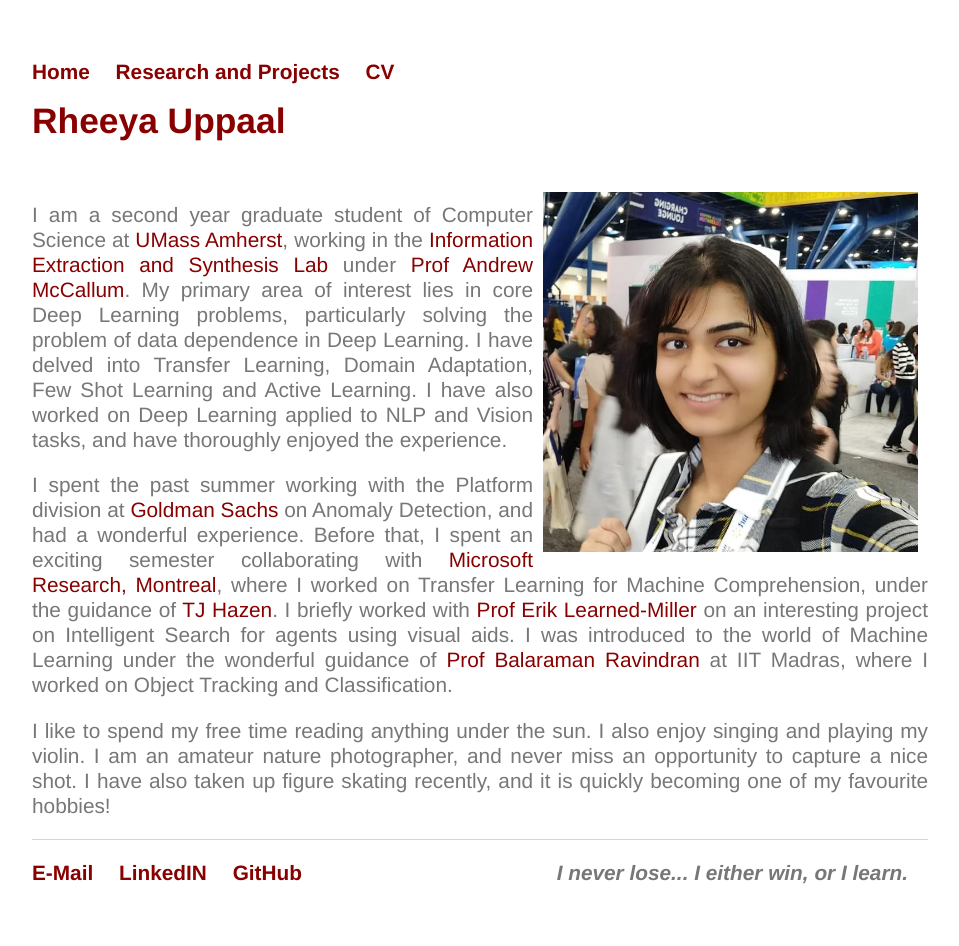
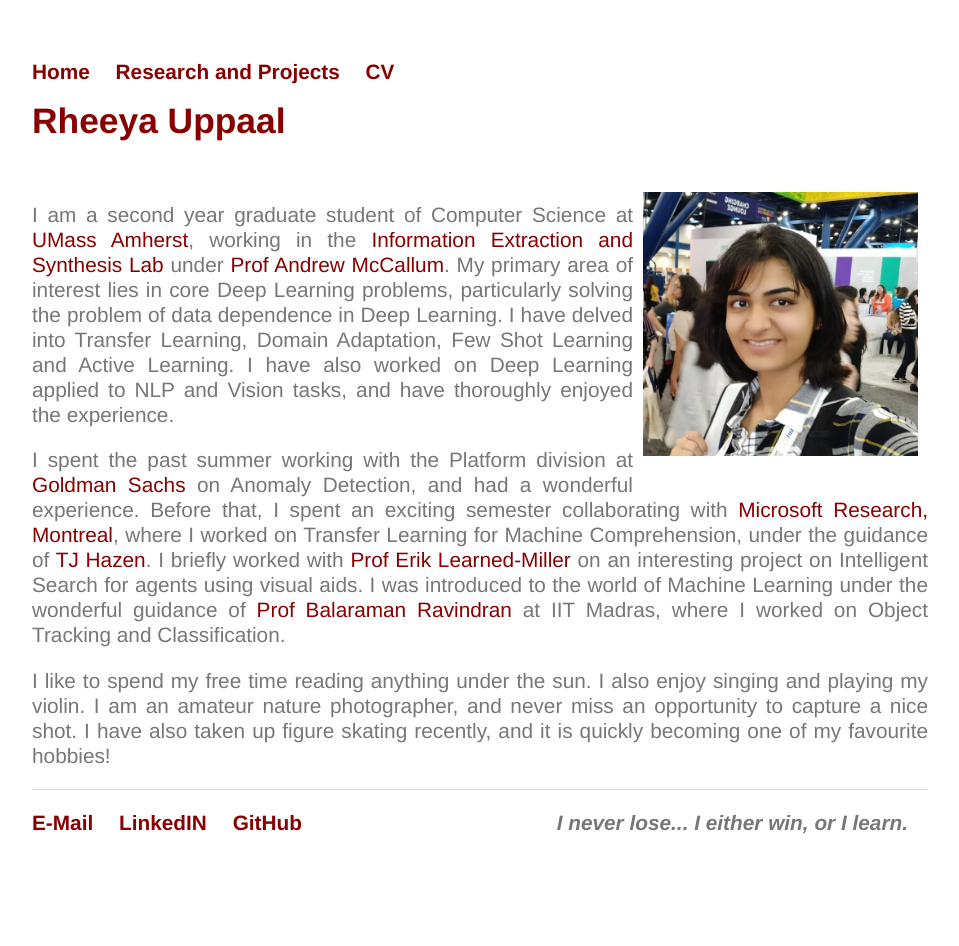
Before and after one commit to Uppaal/Uppaal.github.io, a Jekyll site: the page built from index.html, in a window 1280 px wide. Shown: the whole page, without its empty margins (160-1119 px from the left). Built offline with Jekyll 4.4.1, drawn with Linux system fonts in a browser that asks for light colours; after the commit the page ends 900 px from its top, so only the background shows below that.

Commit message:
Update index.html

```diff
--- a/index.html
+++ b/index.html
@@ -5,7 +5,7 @@ title: Rheeya Uppaal
 <div class="blurb">
 	<h1>Rheeya Uppaal</h1>
 	<br>
-	<img src="images/IESL.jpeg" style="float:right" src="R2.jpeg" alt="picture" class="inline" width="375"/>
+	<img src="images/IESL.jpeg" style="float:right" src="R2.jpeg" alt="picture" class="inline" width="275"/>
 
 	<p align="justify">I am a second year graduate student of Computer Science at <a href="https://www.cics.umass.edu/">UMass Amherst</a>, working in the <a href="http://www.iesl.cs.umass.edu/">Information Extraction and Synthesis Lab</a> under <a href="https://people.cs.umass.edu/~mccallum/">Prof Andrew McCallum</a>. My primary area of interest lies in core Deep Learning problems, particularly solving the problem of data dependence in Deep Learning. I have delved into Transfer Learning, Domain Adaptation, Few Shot Learning and Active Learning. I have also worked on Deep Learning applied to NLP and Vision tasks, and have thoroughly enjoyed the experience. </p>
 
```
